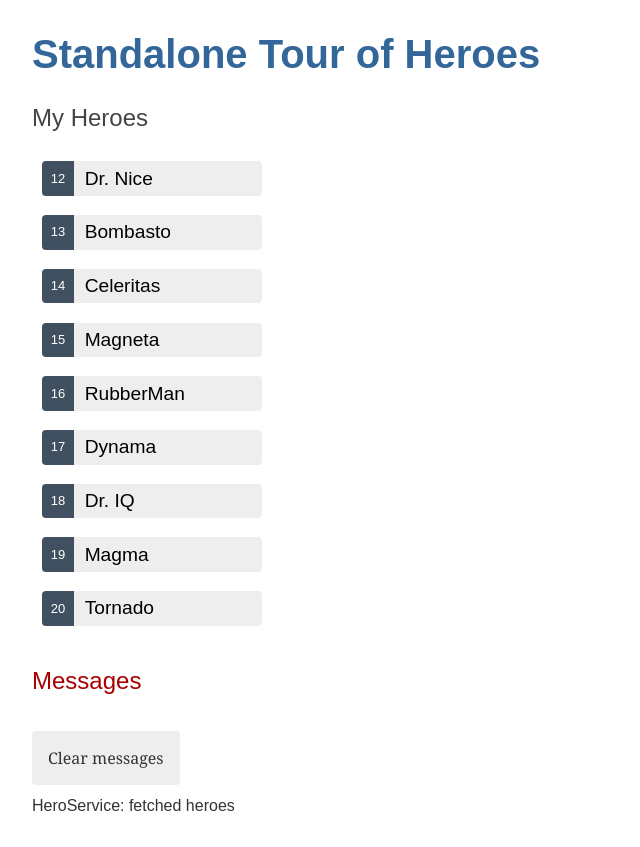
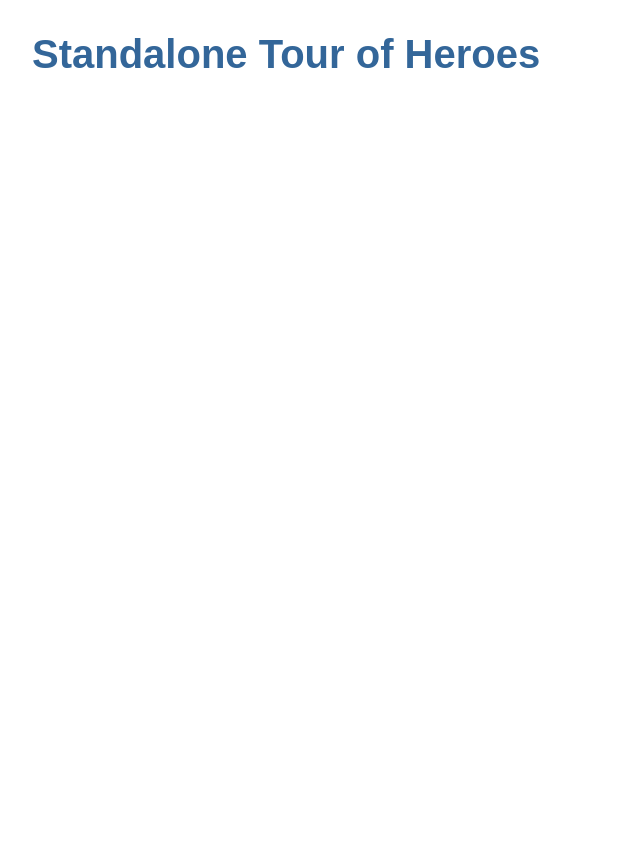
Before and after one commit to gflohr/standalone-angular-tour-of-heroes, an Angular app: page / in a window 1280 px wide. Shown: the whole page, without its empty margins (0-640 px from the left). After the commit the page ends 800 px from the top, so only its background shows below. Built offline with nearby package versions, Linux system fonts and the light colour scheme.

Commit message:
add routes

```diff
--- a/src/app/app.component.html
+++ b/src/app/app.component.html
@@ -1,3 +1,3 @@
 <h1>{{ title }}</h1>
-<app-heroes></app-heroes>
+<router-outlet></router-outlet>
 <app-messages></app-messages>
--- a/src/app/app.routes.ts
+++ b/src/app/app.routes.ts
@@ -1,3 +1,6 @@
 import { Routes } from '@angular/router';
+import { HeroesComponent } from './heroes/heroes.component';
 
-export const routes: Routes = [];
+export const routes: Routes = [
+	{ path: 'heroes', component: HeroesComponent },
+];
```
